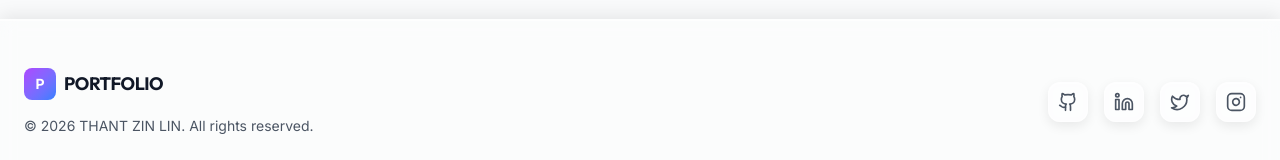
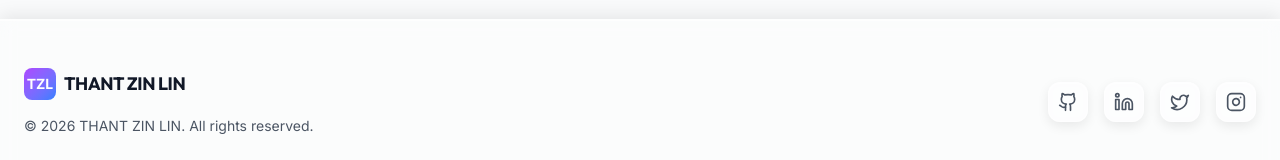
Before and after one commit to thantzin-tz/portfolio-vue, a Vue app: page / in a window 1280 px wide. Shown: the part 5688-5848 px from the top of the page. Built offline with nearby package versions, Linux system fonts and the light colour scheme.

Commit message:
bugs fix

```diff
--- a/src/components/Footer.vue
+++ b/src/components/Footer.vue
@@ -13,9 +13,9 @@ const { t } = inject('i18n') as any;
         <div class="flex flex-col items-center md:items-start gap-4">
           <div class="flex items-center gap-2">
             <div class="w-8 h-8 rounded-lg bg-gradient-to-br from-purple-500 to-blue-500 flex items-center justify-center">
-              <span class="text-white font-bold text-sm">P</span>
+              <span class="text-white font-bold text-sm">TZL</span>
             </div>
-            <span class="text-lg font-display font-bold tracking-tight text-primary">PORTFOLIO</span>
+            <span class="text-lg font-display font-bold tracking-tight text-primary">THANT ZIN LIN</span>
           </div>
           <p class="text-secondary text-sm">
             {{ t('footer.rights') }}
```
